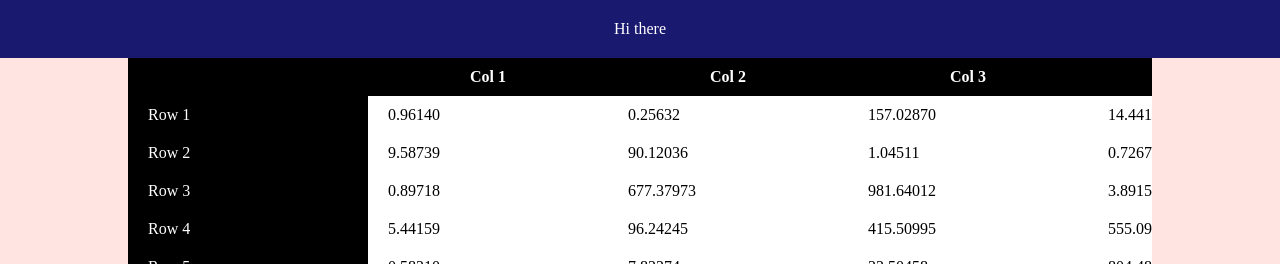
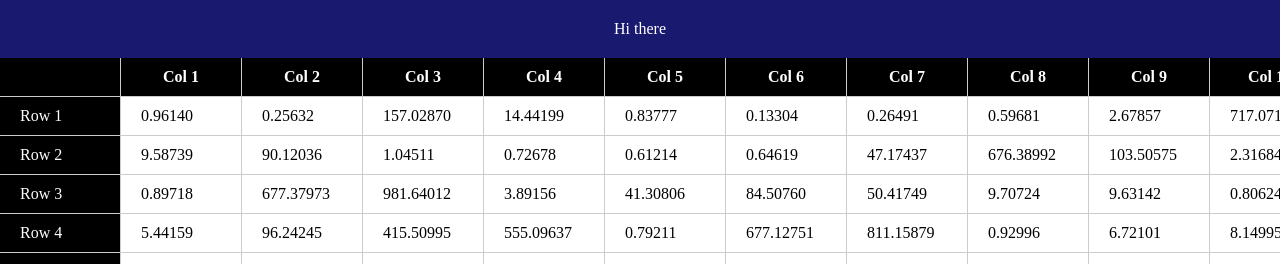
Before and after one commit to johnfyoung/table, a plain HTML site: page index.html in a window 1280 px wide. Shown: the top 264 px of the page. Drawn offline with Linux system fonts and the light colour scheme.

Commit message:
Changes the view size to full window

```diff
--- a/style.css
+++ b/style.css
@@ -2,6 +2,7 @@ body {
     margin: 0;
     padding-top: 58px;
     background: mistyrose;
+    overflow: hidden;
 }
 
 header {
@@ -34,17 +35,18 @@ header {
 
 .responsive-table-holder-data {
     overflow: scroll;
-    height: 80vh;
+    width: 100%;
+    height: 100vh;
 }
 
 .container {
-    width:80vw;
+    /* width:100vw; */
     margin: 0 auto;
     overflow-y: hidden;
     overflow-x: hidden;
     position: relative;
     background-color: #fff;
-    height: 80vh;
+    /* height: 50vh; */
 }
 
 .responsive-table {
@@ -89,7 +91,9 @@ header {
 .responsive-table td,
 .responsive-table th {
     padding: 10px 20px;
-    width: 200px;
+    width: 80px;
+    border-right: 1px solid #ccc;
+    border-bottom: 1px solid #ccc;
 }
 
 .responsive-table tr td:first-of-type {
```
